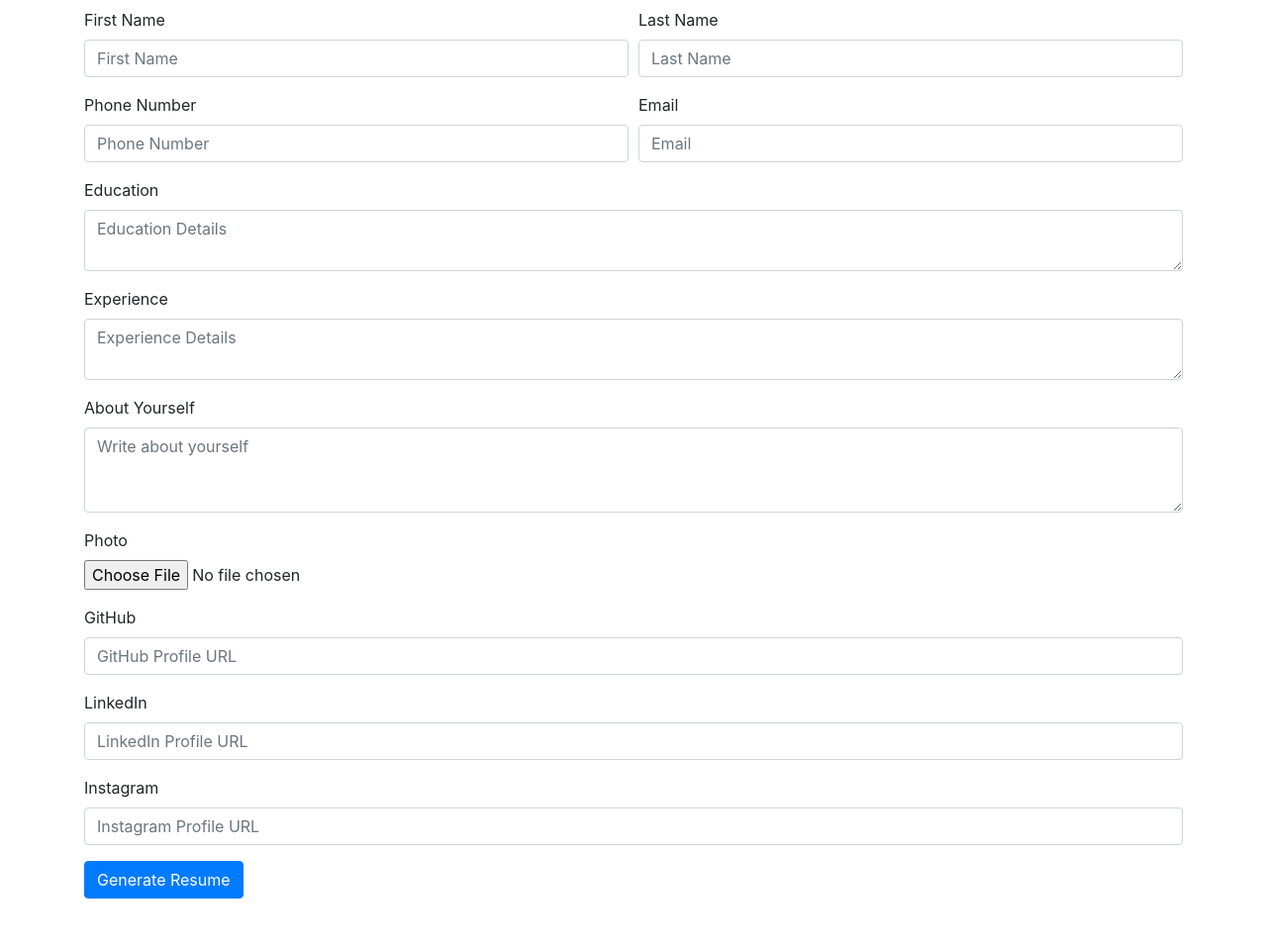
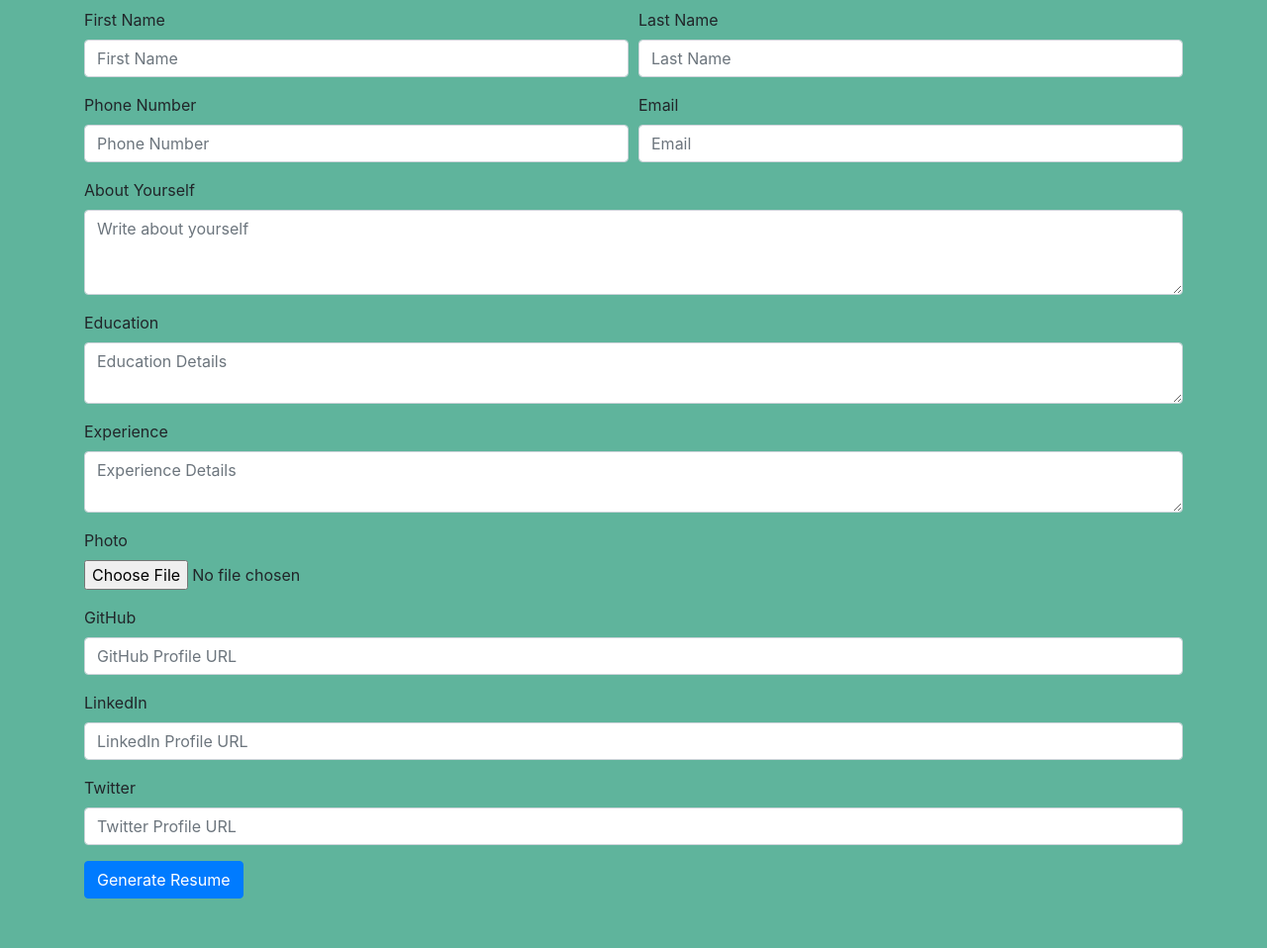
Before and after one commit to MNaveenReddy123/CodingRajaInternship-ResumeBuilder-task1, a plain HTML site: page index.html in a window 1280 px wide. Shown: the part 112-1070 px from the top of the page at 99% size. Drawn offline with nearby package versions, Linux system fonts and the light colour scheme.

Commit message:
initial commit

```diff
--- a/index.html
+++ b/index.html
@@ -58,6 +58,15 @@
           </div>
         </div>
         <div class="form-group">
+          <label for="about">About Yourself</label>
+          <textarea
+            class="form-control"
+            id="about"
+            rows="3"
+            placeholder="Write about yourself"
+          ></textarea>
+        </div>
+        <div class="form-group">
           <label for="education">Education</label>
           <textarea
             class="form-control"
@@ -75,15 +84,7 @@
             placeholder="Experience Details"
           ></textarea>
         </div>
-        <div class="form-group">
-          <label for="about">About Yourself</label>
-          <textarea
-            class="form-control"
-            id="about"
-            rows="3"
-            placeholder="Write about yourself"
-          ></textarea>
-        </div>
+
         <div class="form-group">
           <label for="photo">Photo</label>
           <input type="file" class="form-control-file" id="photo" />
@@ -107,12 +108,12 @@
           />
         </div>
         <div class="form-group">
-          <label for="instagram">Instagram</label>
+          <label for="instagram">Twitter</label>
           <input
             type="text"
             class="form-control"
             id="instagram"
-            placeholder="Instagram Profile URL"
+            placeholder="Twitter Profile URL"
           />
         </div>
         <button type="submit" class="btn btn-primary">Generate Resume</button>
--- a/script.js
+++ b/script.js
@@ -45,6 +45,7 @@ document.getElementById('resume-form').addEventListener('submit', function(e) {
 });
 
 document.getElementById('download-resume').addEventListener('click', function() {
+
     const resume = document.getElementById('resume-preview').innerHTML;
     const opt = {
         margin: 1,
--- a/style.css
+++ b/style.css
@@ -5,3 +5,7 @@
     object-fit: cover; /* Ensures the image covers the entire area without distortion */
     margin-bottom: 20px;
 }
+body{
+    background: #5fb49c
+
+}
```
Also changed, not shown: 1 other file.
